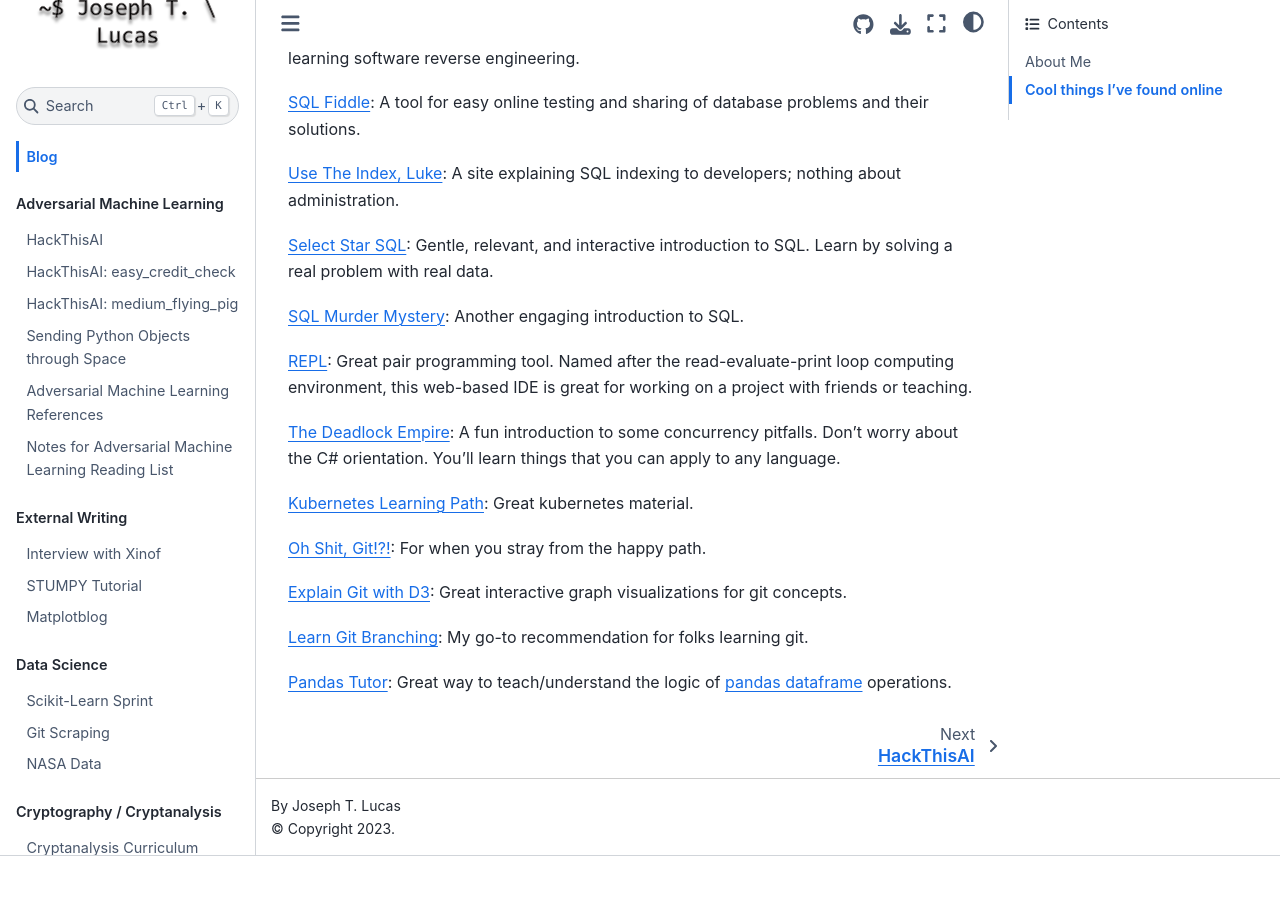
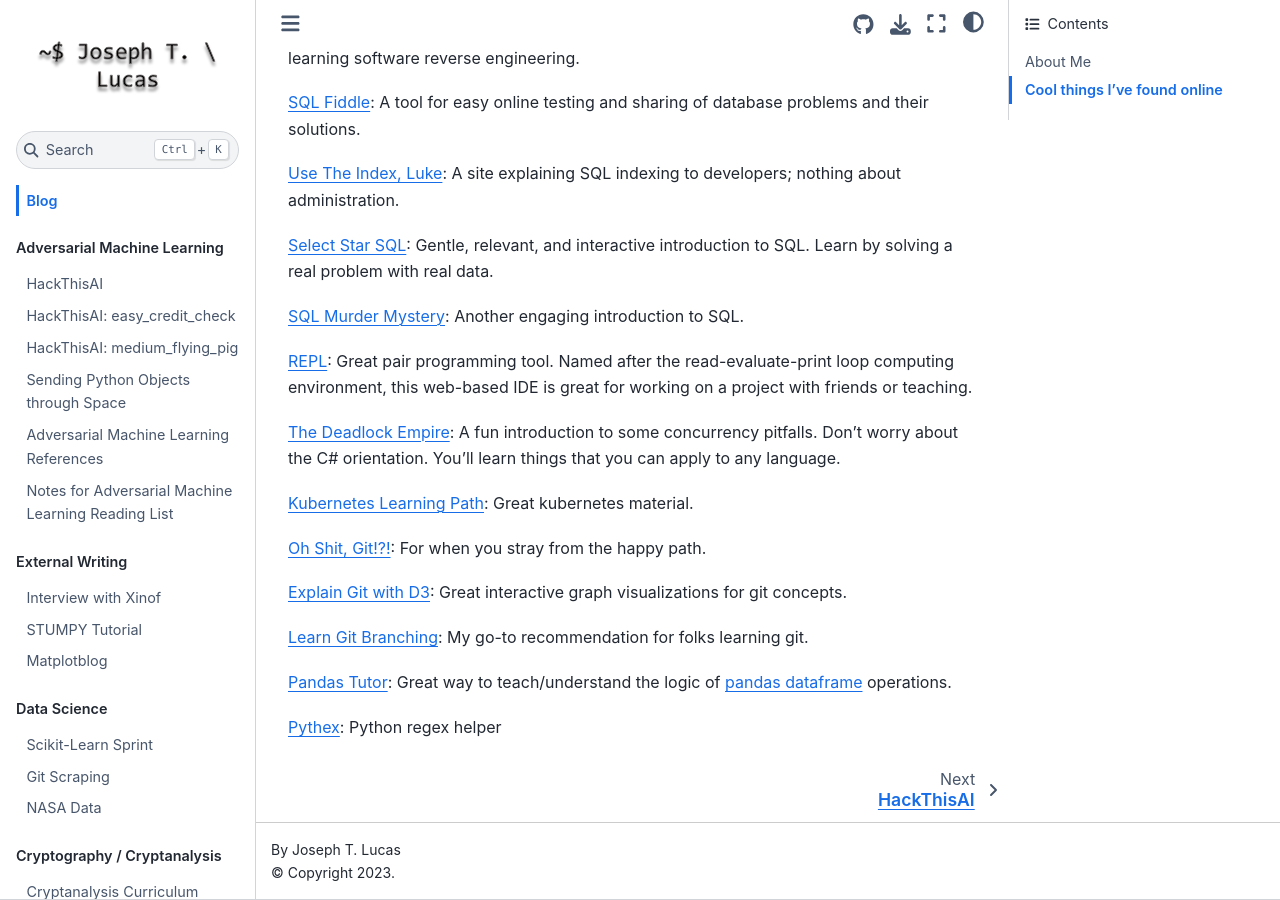
Before and after one commit to JosephTLucas/blog, a Jupyter Book: the page built from intro.md, in a window 1280 px wide and 900 px high, scrolled down 527 px. Built offline with Jupyter Book 1.0.4 settings and Sphinx 7.4.7 and the Sphinx Book theme 1.1.4, drawn with Linux system fonts in a browser that asks for light colours; before the commit the page ends 1383 px from its top, so only the background shows below that.

Commit message:
Update intro.md

```diff
--- a/intro.md
+++ b/intro.md
@@ -38,3 +38,5 @@
 [Learn Git Branching](https://learngitbranching.js.org): My go-to recommendation for folks learning git.
 
 [Pandas Tutor](https://pandastutor.com/vis.html): Great way to teach/understand the logic of [pandas dataframe](https://pandas.pydata.org/docs/reference/api/pandas.DataFrame.html) operations.
+
+[Pythex](https://pythex.org/): Python regex helper
```
